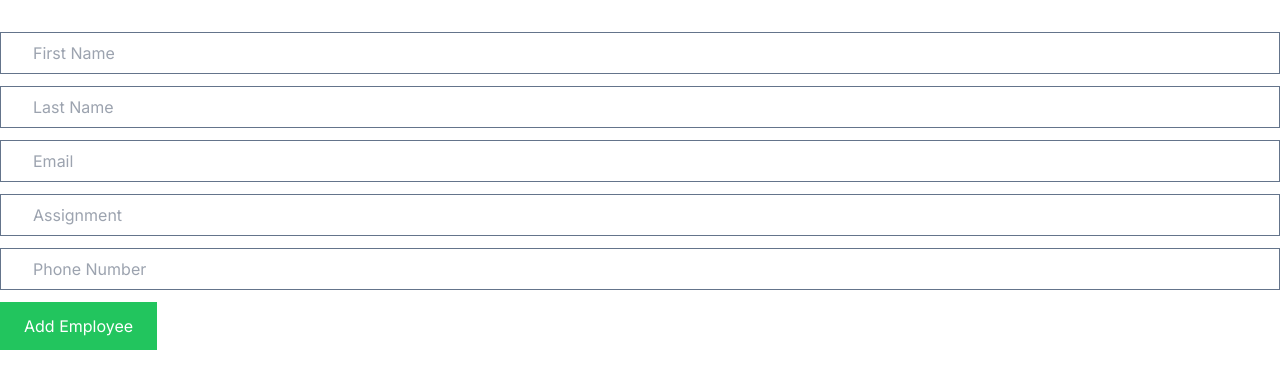
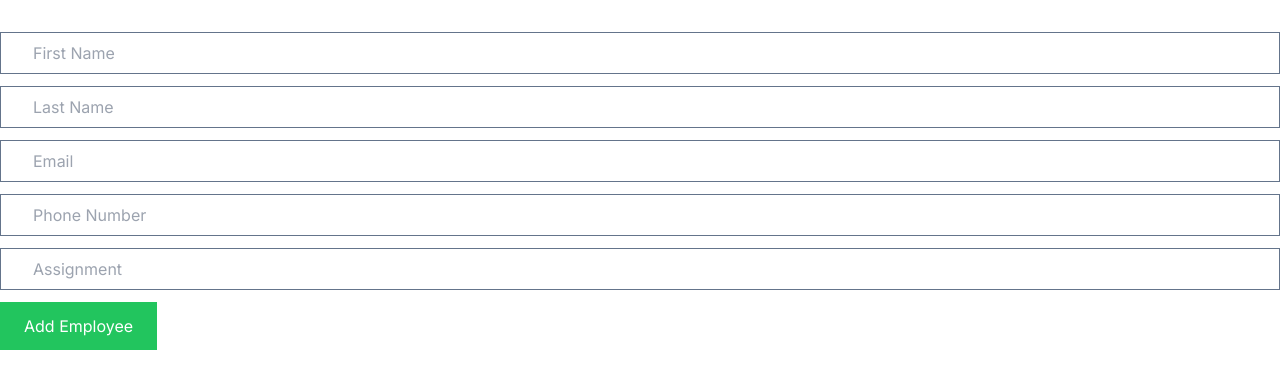
Before and after one commit to imaricodes/employee-map-dashboard, a Next.js app: page /addEmployee in a window 1280 px wide. Shown: the top 388 px of the page. Built offline with nearby package versions, Linux system fonts and the light colour scheme; no server answers; the database is empty.

Commit message:
add form create employee

```diff
--- a/app/(pages)/addEmployee/page.jsx
+++ b/app/(pages)/addEmployee/page.jsx
@@ -1,20 +1,91 @@
-import React from 'react'
+"use client";
+import React, { useState } from "react";
+import { useRouter } from "next/navigation";
 
 const AddEmployee = () => {
+  const [firstName, setFirstName] = useState("");
+  const [lastName, setLastName] = useState("");
+  const [email, setEmail] = useState("");
+  const [assignment, setAssignment] = useState("");
+  const [phone, setPhone] = useState("");
+  const router = useRouter();
+
+  const handleSubmit = async (e) => {
+    e.preventDefault();
+    console.log("handle submit", e.target);
+
+    if (!firstName || !lastName || !email) {
+      alert("Missing required fields");
+      return;
+    }
+
+    try {
+      const res = await fetch("http://localhost:3000/api/create-employee/", {
+        method: "POST",
+        headers: {
+          "Content-type": "application/json",
+        },
+        body: JSON.stringify({ firstName, lastName, email, phone }),
+      });
+
+      if (res.ok) {
+        router.push("/");
+      }
+
+      if (!res.ok) {
+        throw new Error({ message: "Failed to create employee" });
+      }
+    } catch (error) {
+      console.log(error);
+    }
+  };
+
   return (
-<form className='flex flex-col gap-3 mt-8'>
-  <input type="text" className='border border-slate-500 px-8 py-2' placeholder="First Name" />
-  <input type="text" className='border border-slate-500 px-8 py-2' placeholder="Last Name" />
-  <input type="text" className='border border-slate-500 px-8 py-2' placeholder="Email" />
+    <form onSubmit={handleSubmit} className="flex flex-col gap-3 mt-8">
+      <input
+        onChange={(e) => setFirstName(e.target.value)}
+        value={firstName}
+        type="text"
+        className="border border-slate-500 px-8 py-2"
+        placeholder="First Name"
+        required
+      />
+      <input
+        onChange={(e) => setLastName(e.target.value)}
+        value={lastName}
+        type="text"
+        className="border border-slate-500 px-8 py-2"
+        placeholder="Last Name"
+        required
+      />
+      <input
+        onChange={(e) => setEmail(e.target.value)}
+        value={email}
+        type="text"
+        className="border border-slate-500 px-8 py-2"
+        placeholder="Email"
+        required
+      />
+        <input
+        onChange={(e)=>setPhone(e.target.value)}
+        value={phone}
+        type="text"
+        className="border border-slate-500 px-8 py-2"
+        placeholder="Phone Number"
+      />
 
-  <input type="text" className='border border-slate-500 px-8 py-2' placeholder="Assignment" />
-  <input type="text" className='border border-slate-500 px-8 py-2' placeholder="Phone Number" />
-
-  <button className='text-white py-3 px-6 w-fit bg-green-500'>Add Employee</button>
+      <input
+        type="text"
+        className="border border-slate-500 px-8 py-2"
+        placeholder="Assignment"
+      />
 
 
-</form>
-  )
-}
+      <button type="submit" className="text-white py-3 px-6 w-fit bg-green-500">
+        Add Employee
+      </button>
+    </form>
+  );
+};
 
-export default AddEmployee
+export default AddEmployee;
--- a/components/Employee.jsx
+++ b/components/Employee.jsx
@@ -1,10 +1,11 @@
+'use client'
+
 import React from "react";
 import RemoveBtn from "@/components/RemoveBtn";
 import Link from "next/link";
 import { HiPencilAlt } from "react-icons/hi";
 
 const Employee = ({ employee }) => {
-  console.log("employee", employee.firstName);
   return (
     <div className="p-4 border border-slate-300 mb-3 flex justify-between">
       <div>
@@ -12,17 +13,19 @@ const Employee = ({ employee }) => {
           {employee.firstName} {employee.lastName}
         </h2>
         <p>Assignment: {employee.locationName}</p>
-        <p className="text-xs">Phone: {employee.contact.phone}</p>
+        {employee.phone && (
+          <p className="text-xs">Phone: {employee.phone}</p>
+        )}
         <p className="text-xs mb-4">Email: {employee.email}</p>
         <div className=" bg-green-500 py-1 px-2 text-center">
-        <Link href="/addAssignment/123" className="text-white">Add Assignment</Link>
+        <Link href="/addEmployee/123" className="text-white">Add Assignment</Link>
       </div>
       </div>
 
 
       <div className="flex gap-2 items-start">
         <RemoveBtn />
-        <Link href="/editEmployee/123">
+        <Link href={`/editEmployee/${employee._id}`}>
           <HiPencilAlt size={24} />
         </Link>
       </div>
--- a/contexts/DashboardContext.jsx
+++ b/contexts/DashboardContext.jsx
@@ -18,10 +18,11 @@ export default function DashboardContextProvider({ children }) {
   useEffect(() => {
     const fetchAllEmployees = async () => {
       try {
-          const response = await fetch("/api/get-employees");
+        const response = await fetch("/api/get-employees" ,{ cache: 'no-store'});
         if (!response.ok) throw new Error("Unable to fetch employees");
         const data = await response.json();
         const employees = data.data;
+        // console.log("employees in dashboard context AllEmployees", employees);
         setEmployees(employees);
         setEmployeesLoading(false);
       } catch (error) {
@@ -30,7 +31,6 @@ export default function DashboardContextProvider({ children }) {
     };
 
     fetchAllEmployees();
-
   }, []);
 
   /*
--- a/models/employee.js
+++ b/models/employee.js
@@ -3,7 +3,7 @@ import mongoose from "mongoose";
 const contactSchema = new mongoose.Schema({
   phone: {
     type: String,
-    required: false,
+    required: true,
   },
 });
 
@@ -65,6 +65,10 @@ const EmployeeSchema = new mongoose.Schema({
     type: String,
     required: true,
   },
+  phone: {
+    type: String,
+    required: false
+  },
   email: {
     type: String,
     required: true,
```
Lines whose indentation alone changed are shown as unchanged.
